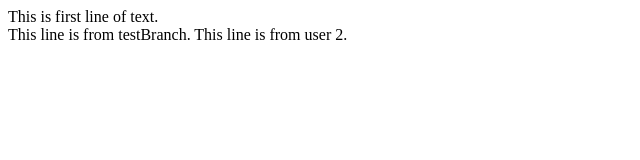
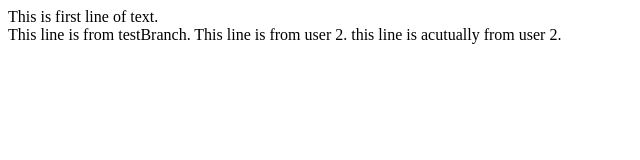
Before and after one commit to coder-mahmud/branch-test, a plain HTML site: page index.html in a window 1280 px wide. Shown: the whole page, without its empty margins (0-640 px from the left). Drawn offline with Linux system fonts and the light colour scheme.

Commit message:
From actual user 2

```diff
--- a/index.html
+++ b/index.html
@@ -8,5 +8,6 @@
 	This is first line of text.<br>
 	This line is from testBranch.
 	This line is from user 2.
+	this line is acutually from user 2.
 </body>
 </html>
```
